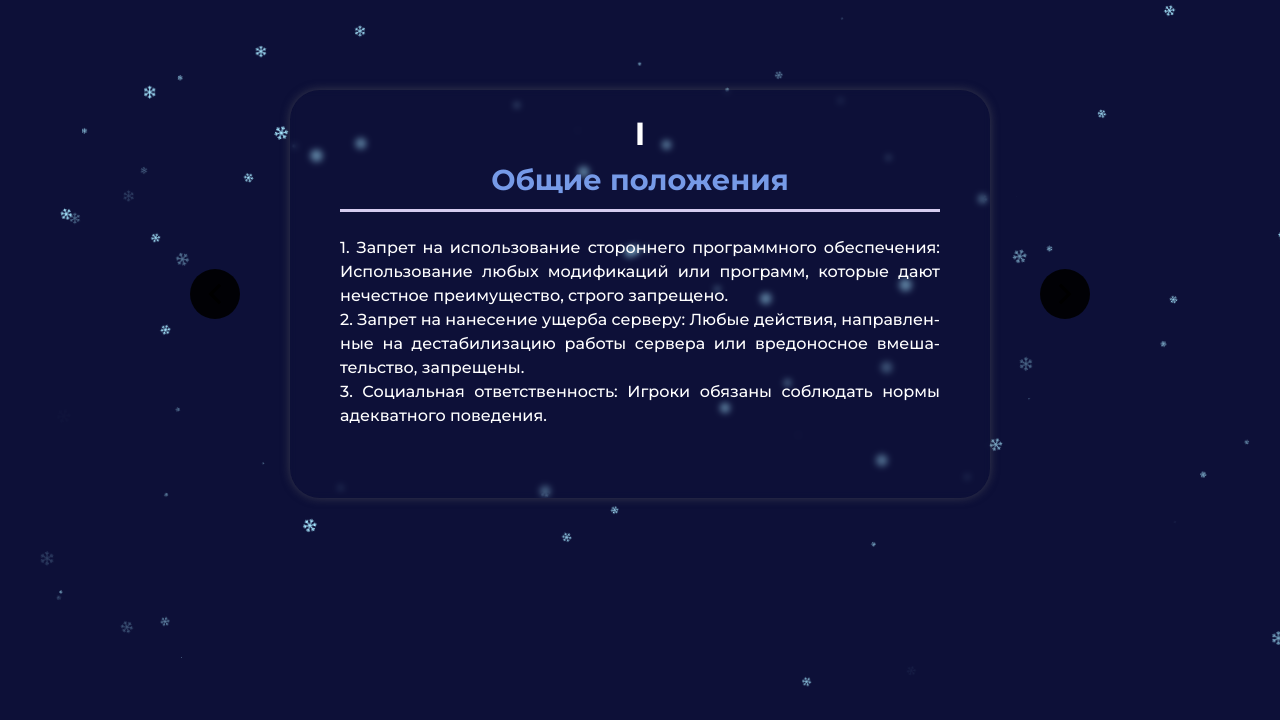
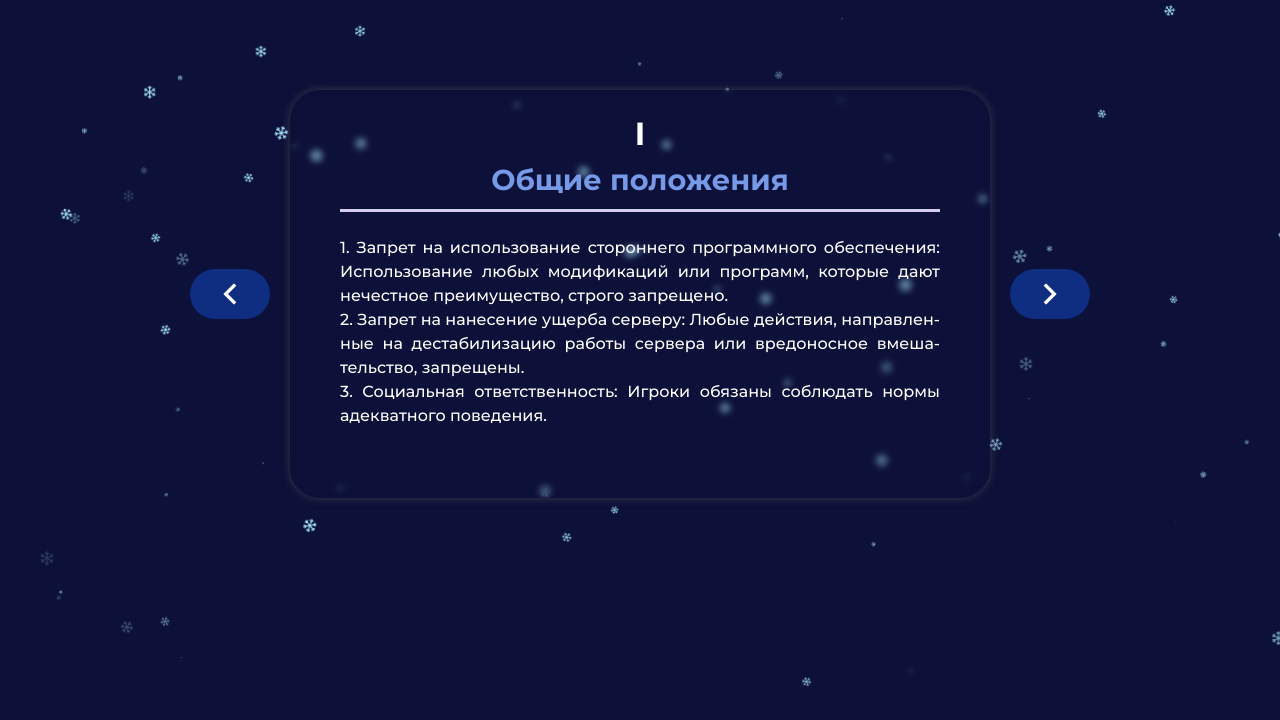
Before and after one commit to friendshire/friendshire.github.io, a plain HTML site: page rules.html in a window 1280 px wide. Shown: the part 80-800 px from the top of the page. Drawn offline with nearby package versions, Linux system fonts and the light colour scheme.

Commit message:
Rules 4.0

```diff
--- a/CSSrules copy.css
+++ b/CSSrules copy.css
@@ -45,23 +45,24 @@ main {
 }
 
 button {
-    background-color: rgba(0, 0, 0, 0.9);
+    color: #fff;
+    background-color: rgb(15, 46, 129);
     font-size: 25px;
     position: absolute; /* Позиционируем кнопки относительно wrapper */
     top: 50%; /* Центрируем по вертикали */
     transform: translateY(-50%);
-    z-index: 102; /* Убедимся, что кнопки видны поверх main */
     cursor: pointer;
-    border-radius: 500px;
-    width: 50px;
+    border-radius: 50px;
+    width: 80px;
     height: 50px;
     justify-content: center;
     align-items: center;
     text-align: center;
     display: inline-flex;
-    /* border: 7px solid #000; */
     border: none;
     font-size: 40px;
+    z-index: 102;
+    backdrop-filter: blur(90px);
 }
 
 .btn-first {
```
